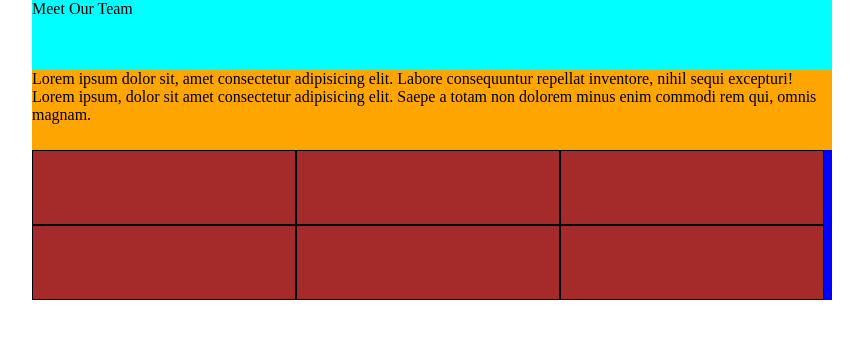
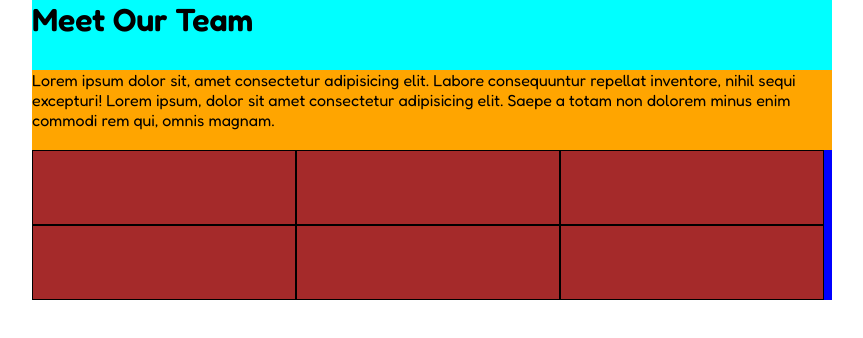
Before and after one commit to soniagaber/html-css-float-cards, a plain HTML site: page index.html in a window 1280 px wide. Shown: the whole page, without its empty margins (208-1071 px from the left). Drawn offline with Linux system fonts and the light colour scheme.

Commit message:
dato nuovo font ai caratteri del body

```diff
--- a/css/style.css
+++ b/css/style.css
@@ -1,6 +1,10 @@
 *{box-sizing: border-box;
 margin: 0;
 border: 0;}
+
+body{
+    font-family: 'Fredoka', sans-serif;
+}
 
 #container{width: 800px;
 margin:0 auto;
--- a/index.html
+++ b/index.html
@@ -5,12 +5,15 @@
     <meta http-equiv="X-UA-Compatible" content="IE=edge">
     <meta name="viewport" content="width=device-width, initial-scale=1.0">
     <title>Floating cards</title>
+    <link rel="preconnect" href="https://fonts.googleapis.com">
+<link rel="preconnect" href="https://fonts.gstatic.com" crossorigin>
+<link href="https://fonts.googleapis.com/css2?family=Fredoka:wght@300;400;500;600&display=swap" rel="stylesheet">
     <link rel="stylesheet" href="css/style.css">
 </head>
 <body>
     <div id="container">
         <header>
-            Meet Our Team
+            <h1>Meet Our Team</h1>
         </header>
         <main class="clearfix">
             <section>
```
